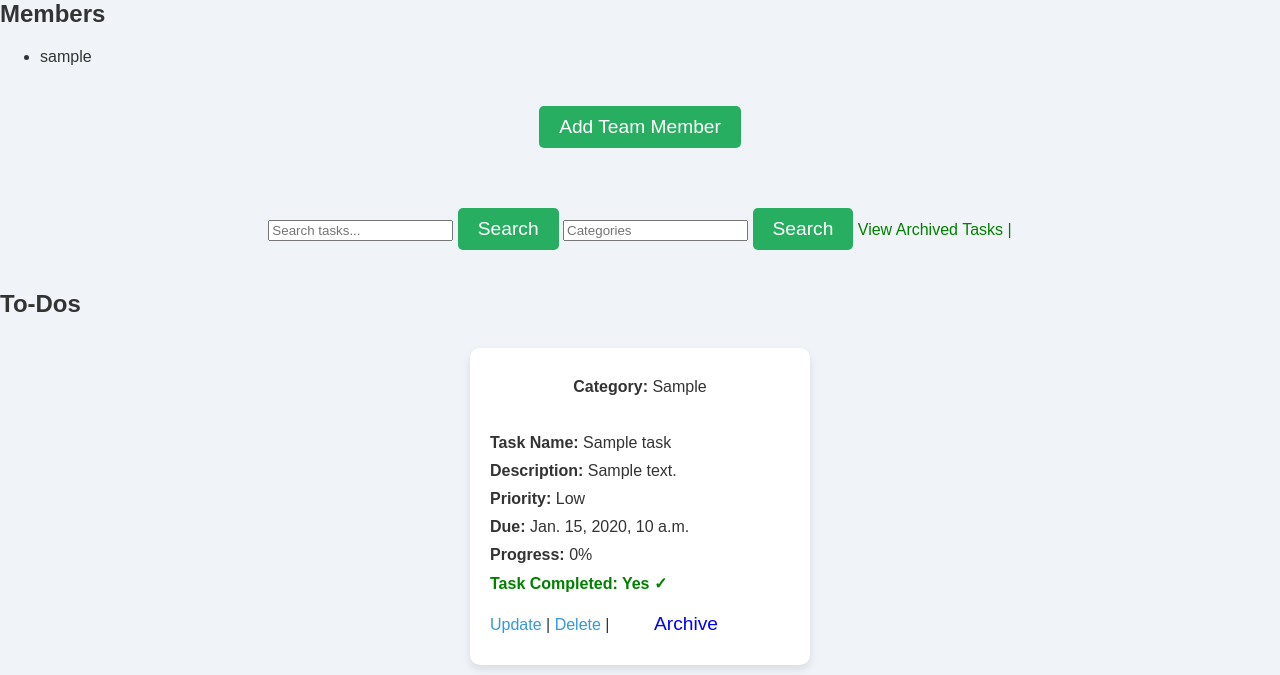
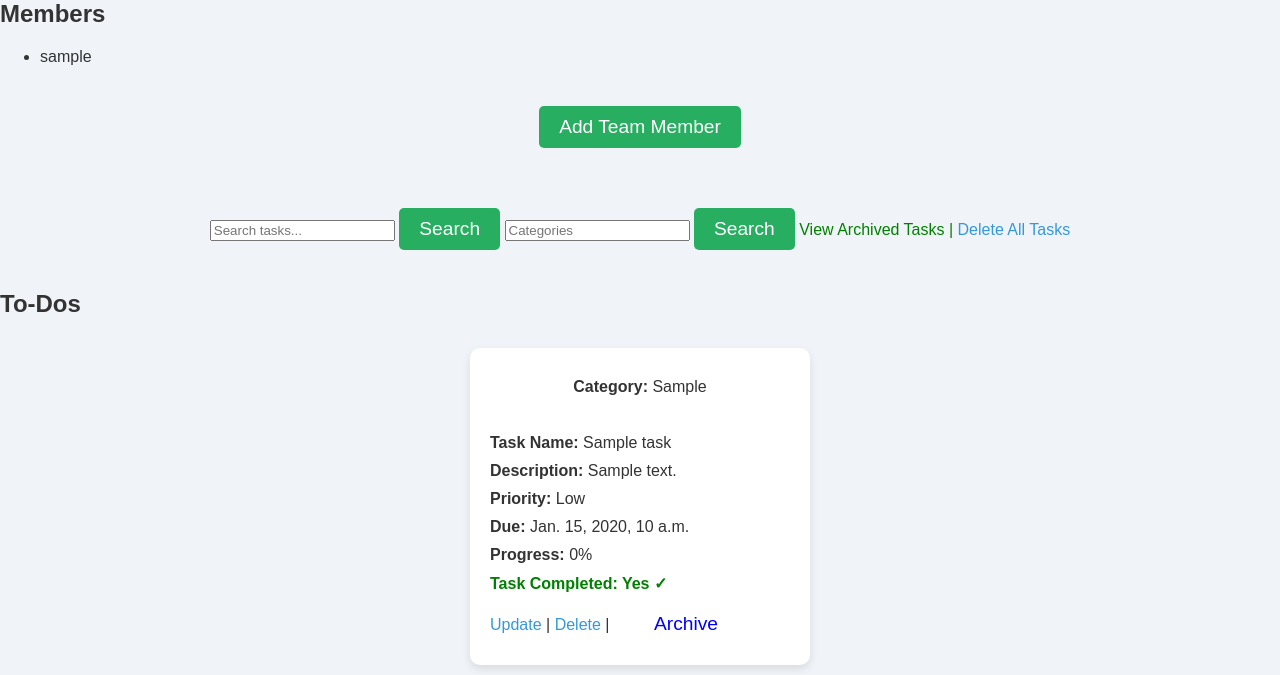
Before and after one commit to DePaul-CSC-394-401/mini-project-team-1, a Django app: page /team/1/ in a window 1280 px wide. Shown: the part 203-878 px from the top of the page. Run offline with Django 5.2, Linux system fonts and the light colour scheme; tables that the repository leaves empty hold one stand-in row (values such as "Sample post").

Commit message:
delete all

```diff
--- a/templates/tasks.html
+++ b/templates/tasks.html
@@ -29,7 +29,8 @@
 
             <a href="{% url 'archived_tasks' %}" style="color:green;">View Archived Tasks | </a>
             <a href="{% url 'create_team' %}" class="button">Create Team | </a>
-            <a href="{% url 'view_teams' %}" class="button">View Teams</a>
+            <a href="{% url 'view_teams' %}" class="button">View Teams | </a>
+
 
         </form>
 
@@ -79,6 +80,7 @@
                 <p><strong>Team: </strong>{{ task.team }}</task></p>
                 <a href="{% url 'task_update' task.id %}">Update</a> |
                 <a href="{% url 'task_delete' task.id %}">Delete</a> |
+
     <!-- Archive form -->
 <form action="{% url 'task_archive' task.id %}" method="POST" style="display:inline;">
     {% csrf_token %}
--- a/templates/view_team.html
+++ b/templates/view_team.html
@@ -34,6 +34,7 @@
         <button type="submit">Search</button>
 
         <a href="{% url 'archived_tasks' %}" style="color:green;">View Archived Tasks | </a>
+        <a href="{% url 'task_deleteall' team.id %}" class="button">Delete All Tasks</a>
 
     </form>
 
--- a/todo_app/urls.py
+++ b/todo_app/urls.py
@@ -10,6 +10,7 @@ urlpatterns = [
     path('tasks/', views.taskList, name='tasks'),
     path('task_update/<str:pk>/', views.updateTask, name='task_update'),
     path('task_delete/<str:pk>/', views.deleteTask, name='task_delete'),
+    path('task_deleteall/<int:team_id>', views.deleteall, name='task_deleteall'),
     path('profile/', views.profile_settings, name='profile_settings'),  # Added profile management
     path('task_archive/<str:pk>/', views.archiveTask, name='task_archive'),
     path('archived_tasks/', views.archivedTasks, name='archived_tasks'),
--- a/todo_app/views.py
+++ b/todo_app/views.py
@@ -122,6 +122,13 @@ def deleteTask(request, pk):
     context = {'tasks': tasks}
     return render(request, 'task_delete.html', context)
 
+def deleteall(request, team_id):
+    team = get_object_or_404(Team, id=team_id)
+    if request.method == 'POST':
+        Task.objects.filter(user=request.user, team=team).delete()
+        return redirect('tasks')
+    return render(request, 'task_delete.html', {'team': team})
+
 # ** Updated Profile Management View to handle email and password separately **
 def profile_settings(request):
    # Handle email form submission
```
